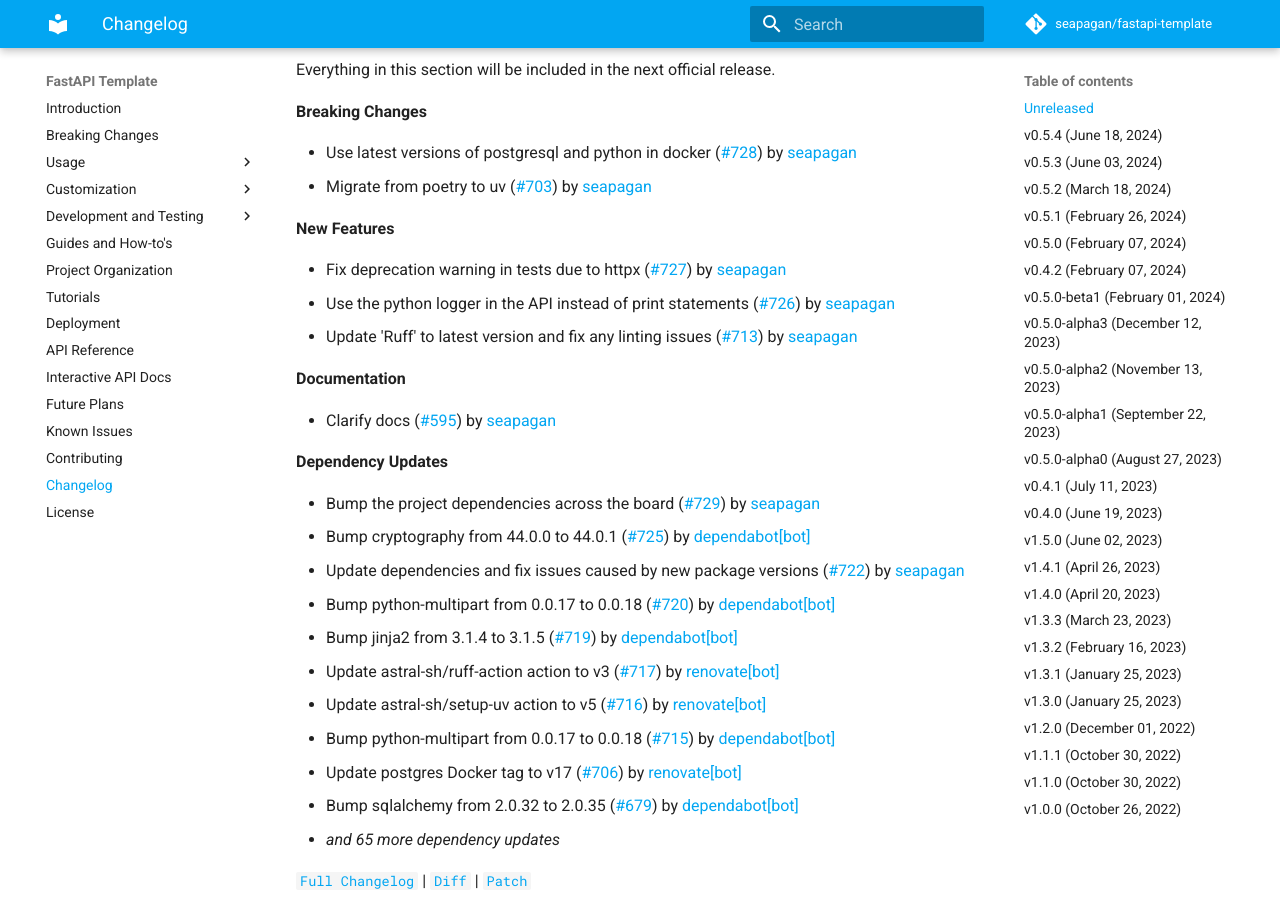
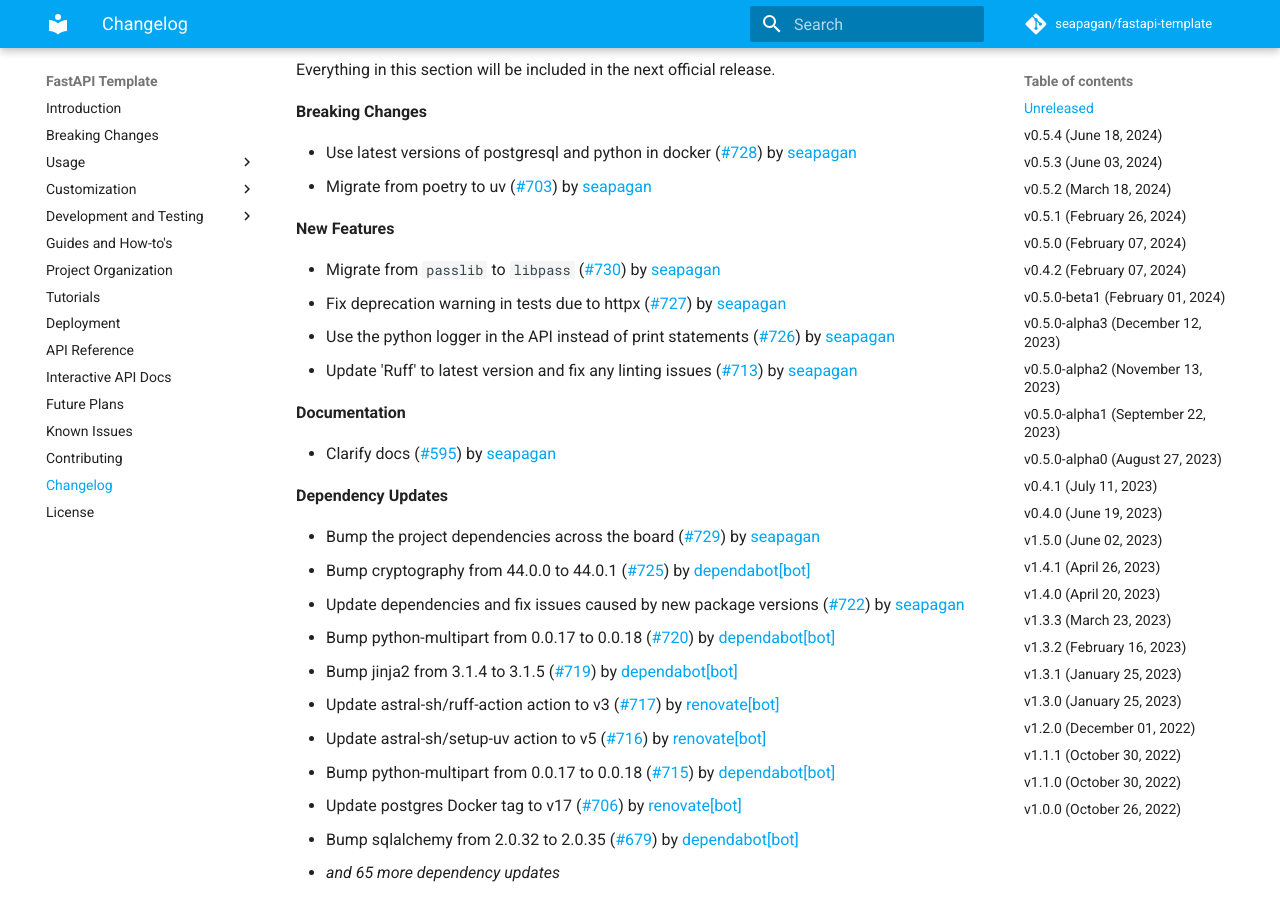
Before and after one commit to seapagan/fastapi-template, an MkDocs documentation site: the page built from docs/changelog.md, in a window 1280 px wide and 900 px high, scrolled down 527 px. Built offline with MkDocs 1.6.1 and Material for MkDocs 9.7.7, drawn with Linux system fonts in a browser that asks for light colours; emoji names are drawn with the system emoji font; comment, search, counter and statistics services are not loaded.

Commit message:
update CHANGELOG to reflect migration from `passlib` to `libpass` and clean up TODO list
Signed-off-by: Grant Ramsay <seapagan@gmail.com>

```diff
--- a/CHANGELOG.md
+++ b/CHANGELOG.md
@@ -30,6 +30,7 @@
 
 **New Features**
 
+- Migrate from `passlib` to `libpass` ([#730](https://github.com/seapagan/fastapi-template/pull/730)) by [seapagan](https://github.com/seapagan)
 - Fix deprecation warning in tests due to httpx ([#727](https://github.com/seapagan/fastapi-template/pull/727)) by [seapagan](https://github.com/seapagan)
 - Use the python logger in the API instead of print statements ([#726](https://github.com/seapagan/fastapi-template/pull/726)) by [seapagan](https://github.com/seapagan)
 - Update 'Ruff' to latest version and fix any linting issues ([#713](https://github.com/seapagan/fastapi-template/pull/713)) by [seapagan](https://github.com/seapagan)
```
Also changed, not shown: TODO.md (+0 -1 lines).
